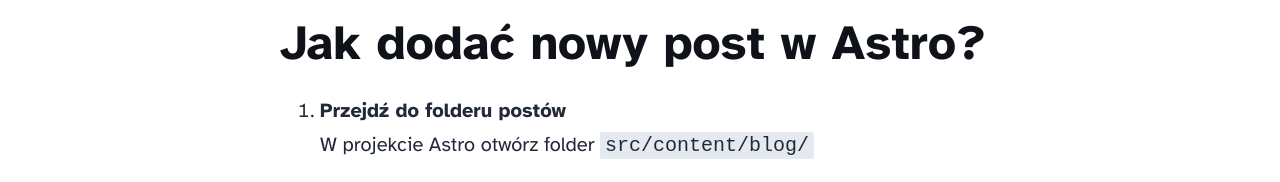
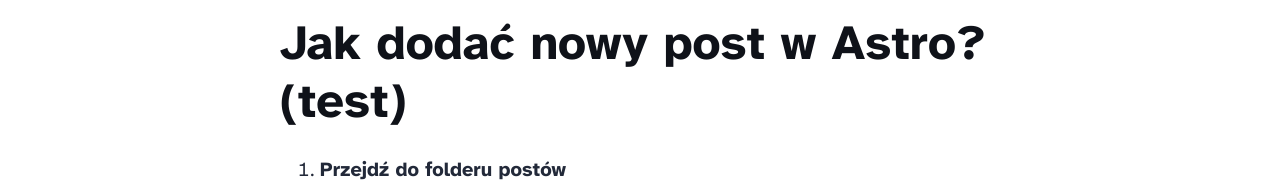
Before and after one commit to KacperPach/Incydent-kinowy, an Astro site: page /blog/post_doawanie_recenzji in a window 1280 px wide. Shown: the part 781-963 px from the top of the page. Built offline with nearby package versions, Linux system fonts and the light colour scheme; Astro itself is replaced by a stand-in of ours.

Commit message:
Update post_doawanie_recenzji.md

```diff
--- a/src/content/blog/post_doawanie_recenzji.md
+++ b/src/content/blog/post_doawanie_recenzji.md
@@ -5,7 +5,7 @@
 heroImage: '/posty.png'
 ---
 
-## Jak dodać nowy post w Astro?
+## Jak dodać nowy post w Astro? (test)
 
 1. **Przejdź do folderu postów**
    W projekcie Astro otwórz folder `src/content/blog/`
```
